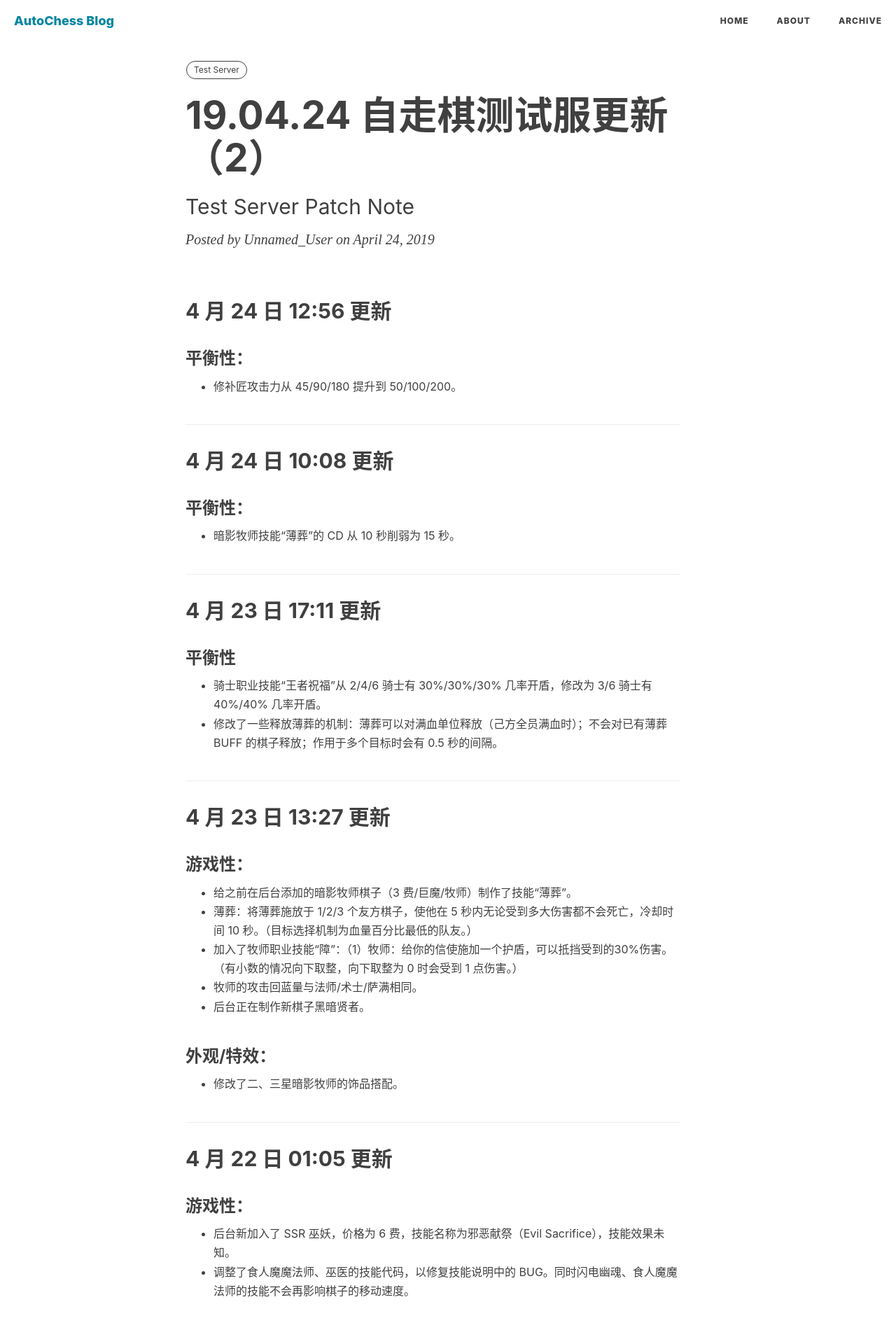
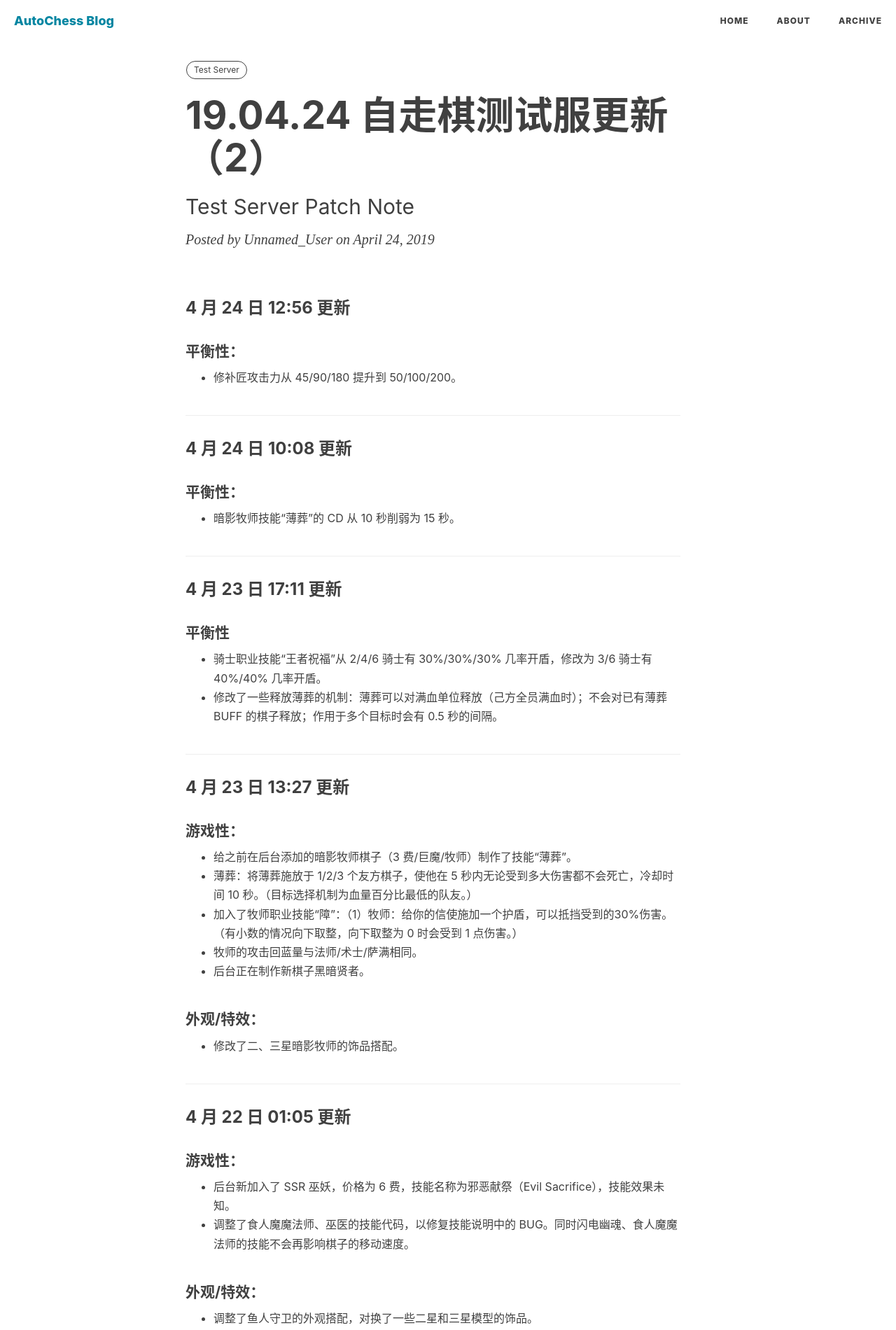
Before and after one commit to zizouqi/zizouqi.github.io, a Jekyll site: the page built from _posts/2019-04-24-test-server-patch-note-markdown.md, in a window 1280 px wide. Shown: the top 1900 px of the page at 70% size. Built offline with Jekyll 4.4.1, drawn with Linux system fonts in a browser that asks for light colours; nearby versions of some CDN libraries; comment, search, counter and statistics services are not loaded.

```diff
--- a/_posts/2019-04-24-test-server-patch-note-markdown.md
+++ b/_posts/2019-04-24-test-server-patch-note-markdown.md
@@ -8,40 +8,40 @@ tags:
   - Test Server
 ---
 
-## 4 月 24 日 12:56 更新
-### 平衡性：
+### 4 月 24 日 12:56 更新
+#### 平衡性：
 - 修补匠攻击力从 45/90/180 提升到 50/100/200。
 
 ---
-## 4 月 24 日 10:08 更新
-### 平衡性：
+### 4 月 24 日 10:08 更新
+#### 平衡性：
 - 暗影牧师技能“薄葬”的 CD 从 10 秒削弱为 15 秒。
 
 ---
-## 4 月 23 日 17:11 更新
-### 平衡性
+### 4 月 23 日 17:11 更新
+#### 平衡性
 - 骑士职业技能“王者祝福”从 2/4/6 骑士有 30%/30%/30% 几率开盾，修改为 3/6 骑士有 40%/40% 几率开盾。
 - 修改了一些释放薄葬的机制：薄葬可以对满血单位释放（己方全员满血时）；不会对已有薄葬 BUFF 的棋子释放；作用于多个目标时会有 0.5 秒的间隔。
 
 ---
-## 4 月 23 日 13:27 更新
-### 游戏性：
+### 4 月 23 日 13:27 更新
+#### 游戏性：
 - 给之前在后台添加的暗影牧师棋子（3 费/巨魔/牧师）制作了技能“薄葬”。
 - 薄葬：将薄葬施放于 1/2/3 个友方棋子，使他在 5 秒内无论受到多大伤害都不会死亡，冷却时间 10 秒。（目标选择机制为血量百分比最低的队友。）
 - 加入了牧师职业技能“障”：（1）牧师：给你的信使施加一个护盾，可以抵挡受到的30%伤害。（有小数的情况向下取整，向下取整为 0 时会受到 1 点伤害。）
 - 牧师的攻击回蓝量与法师/术士/萨满相同。
 - 后台正在制作新棋子黑暗贤者。
 
-### 外观/特效：
+#### 外观/特效：
 - 修改了二、三星暗影牧师的饰品搭配。
 
 ---
-## 4 月 22 日 01:05 更新
-### 游戏性：
+### 4 月 22 日 01:05 更新
+#### 游戏性：
 - 后台新加入了 SSR 巫妖，价格为 6 费，技能名称为邪恶献祭（Evil Sacrifice），技能效果未知。
 - 调整了食人魔魔法师、巫医的技能代码，以修复技能说明中的 BUG。同时闪电幽魂、食人魔魔法师的技能不会再影响棋子的移动速度。
 
-### 外观/特效：
+#### 外观/特效：
 - 调整了鱼人守卫的外观搭配，对换了一些二星和三星模型的饰品。
 - 棋子合成时的星星特效现在与棋子的稀有度颜色相同。
 - 在即将战斗阶段会有特效显示场上棋子的星级。
```
